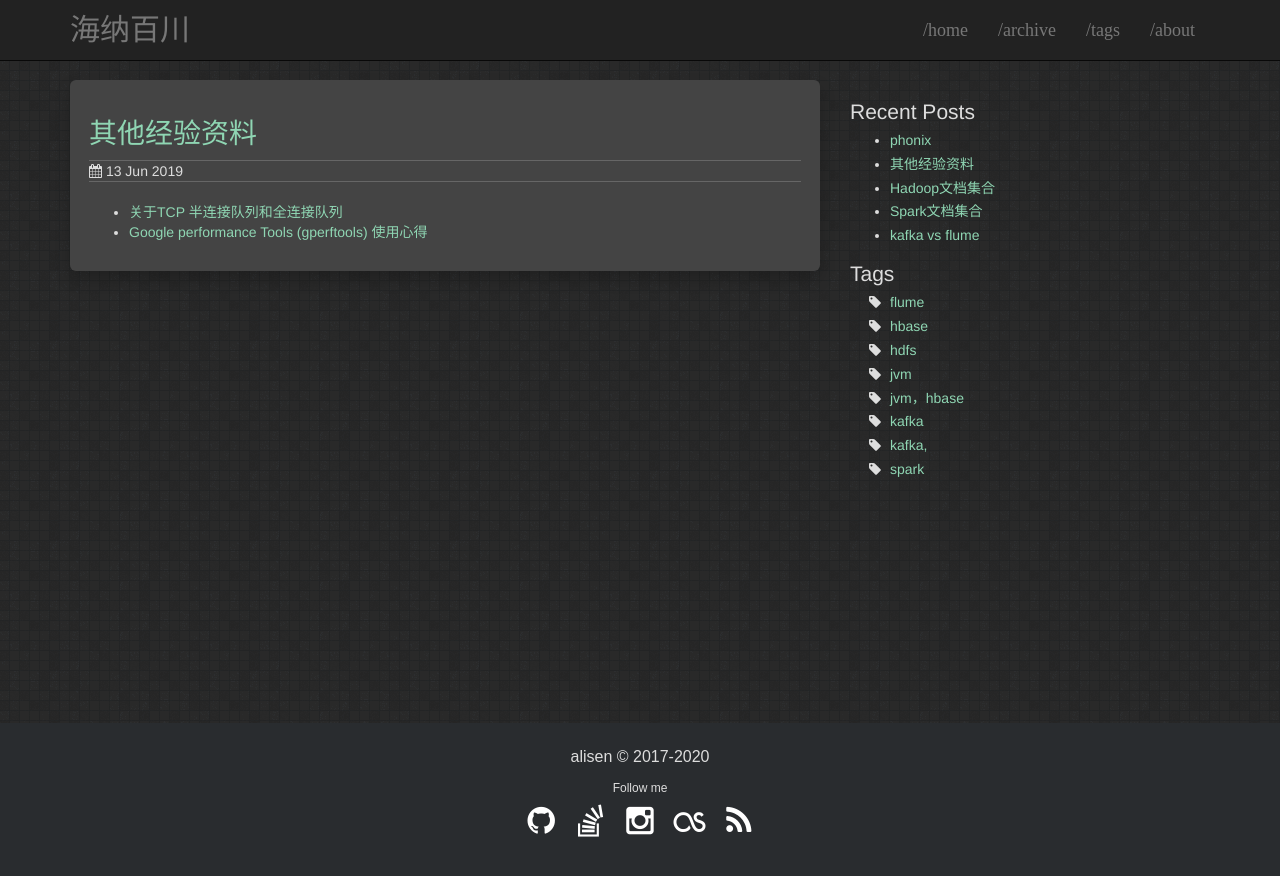
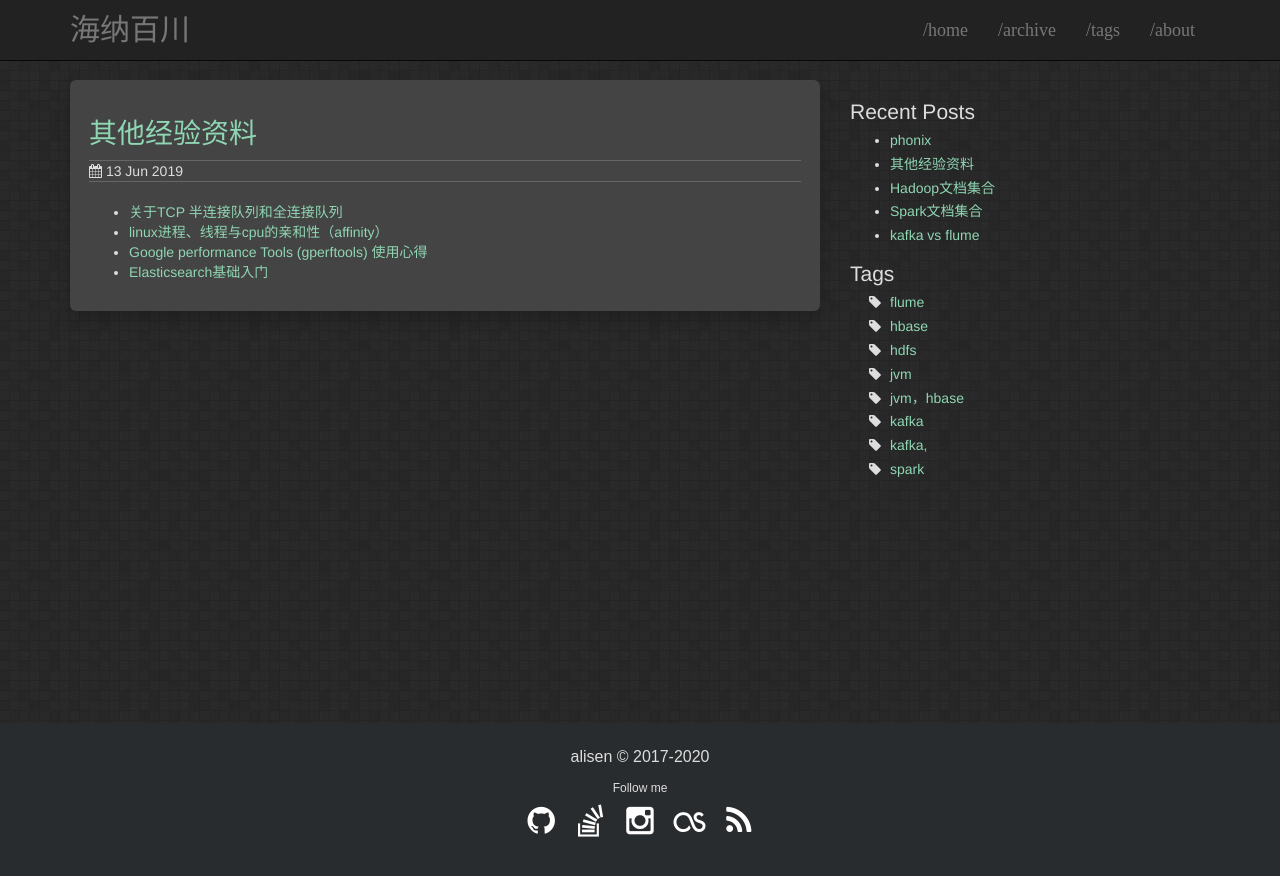
Before and after one commit to igithu/summary, a Jekyll site: the page built from _posts/2019-06-13-others.md, in a window 1280 px wide. Shown: the top 876 px of the page. Built offline with Jekyll 4.4.1, drawn with Linux system fonts in a browser that asks for light colours.

Commit message:
Update 2019-06-13-others.md

```diff
--- a/_posts/2019-06-13-others.md
+++ b/_posts/2019-06-13-others.md
@@ -8,4 +8,6 @@ date: 2019-06-13
 
 
 * [关于TCP 半连接队列和全连接队列](http://jm.taobao.org/2017/05/25/525-1/)
+* [linux进程、线程与cpu的亲和性（affinity）](https://www.cnblogs.com/wenqiang/p/6049978.html)
 * [Google performance Tools (gperftools) 使用心得](https://www.cnblogs.com/persistentsnail/p/3294843.html)
+* [Elasticsearch基础入门](https://www.cnblogs.com/jajian/p/9976900.html)
```
